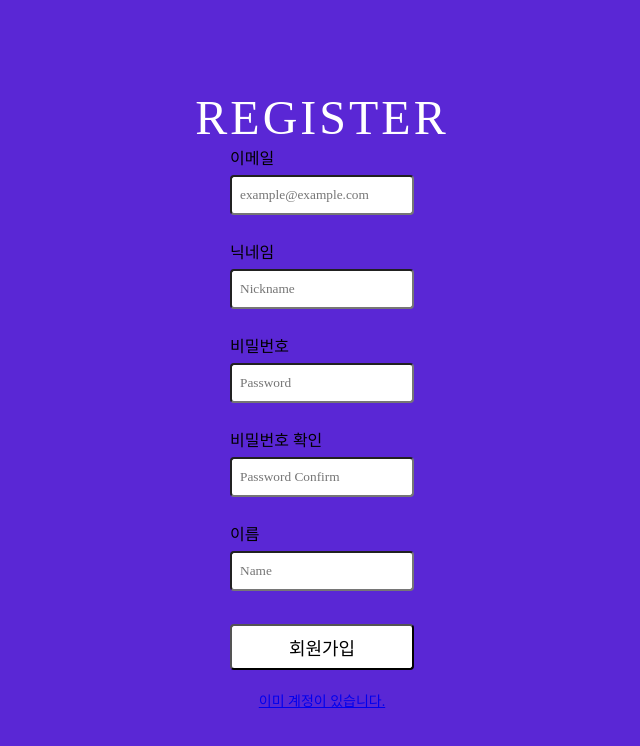
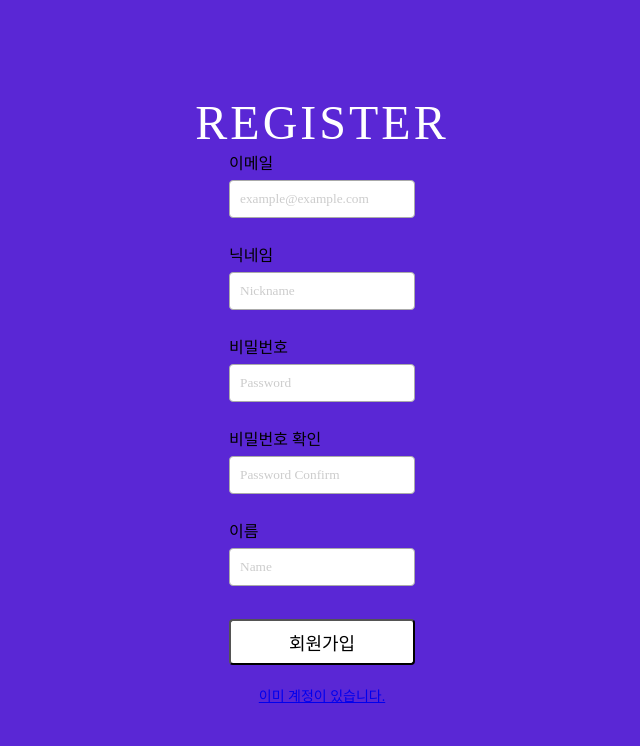
Before and after one commit to whistleJs/Just_Chatting, a Next.js app in the folder packages/client/: page /sign-up in a window 1280 px wide. Shown: the top 746 px of the page, without its empty margins (318-958 px from the left). Built offline with nearby package versions, Linux system fonts and the light colour scheme; a web font is replaced by a local one.

Commit message:
feat(client): 스타일 수정
- Font 파일 제거
- gray 테마 색상 추가
- Input, Button 스타일 수정

```diff
--- a/packages/client/src/styles/common/global.style.ts
+++ b/packages/client/src/styles/common/global.style.ts
@@ -22,6 +22,10 @@ export const GlobalStyles = css`
     }
   }
 
+  ::placeholder {
+    color: #cccccc;
+  }
+
   html,
   body {
     width: 100vw;
--- a/packages/client/src/styles/common/theme.style.ts
+++ b/packages/client/src/styles/common/theme.style.ts
@@ -26,6 +26,11 @@ export const ThemeColors: ThemeColor = {
     default: "#1378eb",
     active: "",
   },
+  gray: {
+    disabled: "",
+    default: "#aaaaaa",
+    active: "",
+  },
 };
 
 export type ThemeColorType = keyof typeof ThemeColors;
--- a/packages/client/src/styles/components/button.style.ts
+++ b/packages/client/src/styles/components/button.style.ts
@@ -28,6 +28,7 @@ export const Button = styled.button<Props>(({ size = 'middle' }) => ({
   width: "100%",
   borderRadius: "4px",
   backgroundColor: "white",
+  fontWeight: '500',
   tranistion: ".1s",
   cursor: "pointer",
   ...ButtonSizes[size],
--- a/packages/client/src/styles/components/input.style.ts
+++ b/packages/client/src/styles/components/input.style.ts
@@ -1,7 +1,23 @@
 import styled from "@emotion/styled";
 
-export const Input = styled.input`
-  padding: 10px 8px;
-  width: 100%;
-  border-radius: 4px;
-`;
+import { ThemeColors } from "@/styles/common/theme.style";
+
+interface Props {
+  status?: "default" | "error";
+}
+
+const borderStyles = {
+  default: `solid 1px ${ThemeColors.gray.default}`,
+  error: `solid 2px ${ThemeColors.red.default} !important`,
+};
+
+export const Input = styled.input<Props>(({ status = "default" }) => ({
+  padding: "10px",
+  width: "100%",
+  borderRadius: "4px",
+  border: borderStyles[status],
+
+  "&:focus": {
+    border: `solid 2px ${ThemeColors.main.default}`,
+  },
+}));
--- a/packages/client/types/theme.d.ts
+++ b/packages/client/types/theme.d.ts
@@ -13,6 +13,7 @@ declare module "@emotion/react" {
     orange: ThemeColorDetail;
     green: ThemeColorDetail;
     blue: ThemeColorDetail;
+    gray: ThemeColorDetail;
   }
 
   export interface Theme {
```
Also changed, not shown: 1 other file (tests, documents, lock files or other folders).
